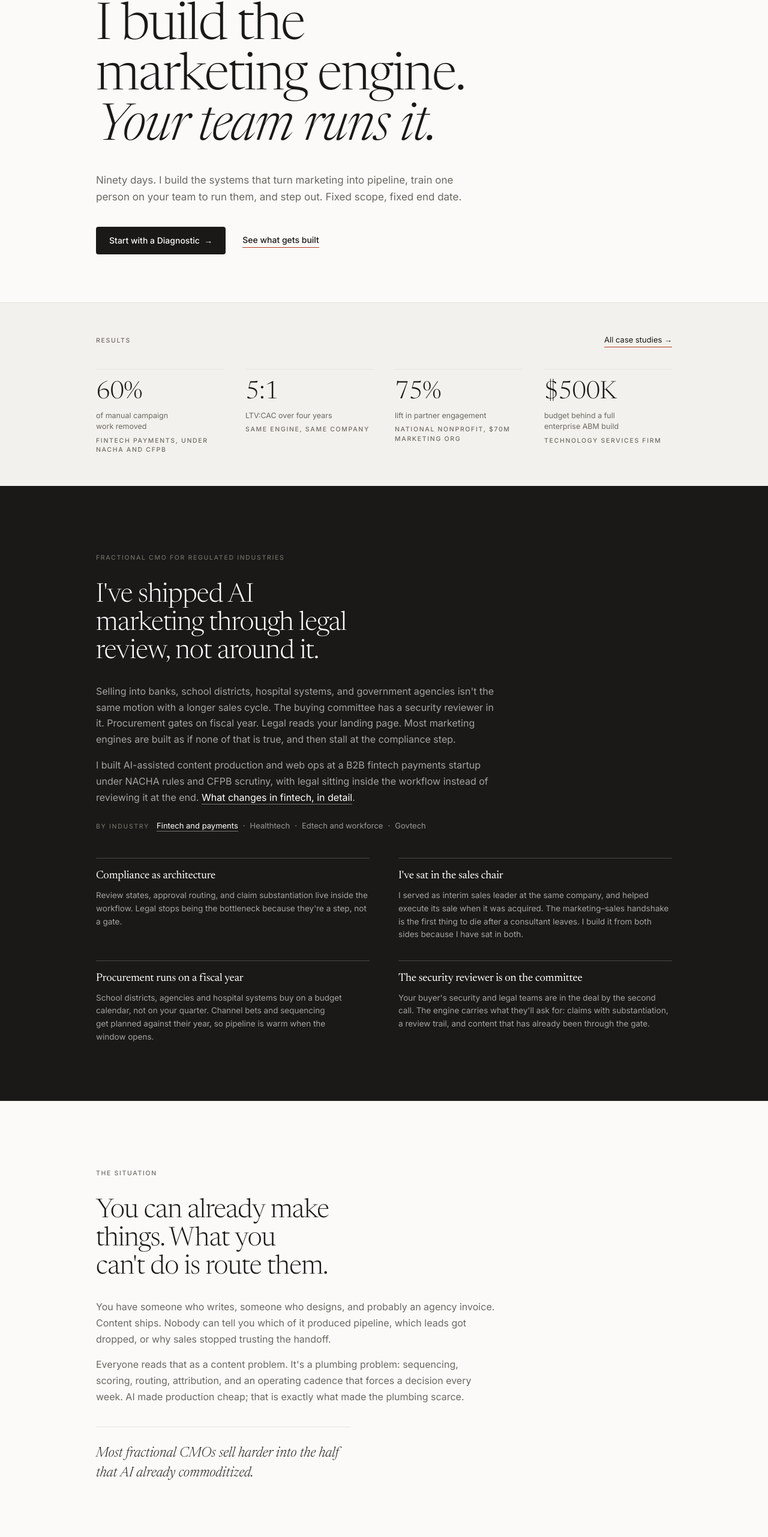
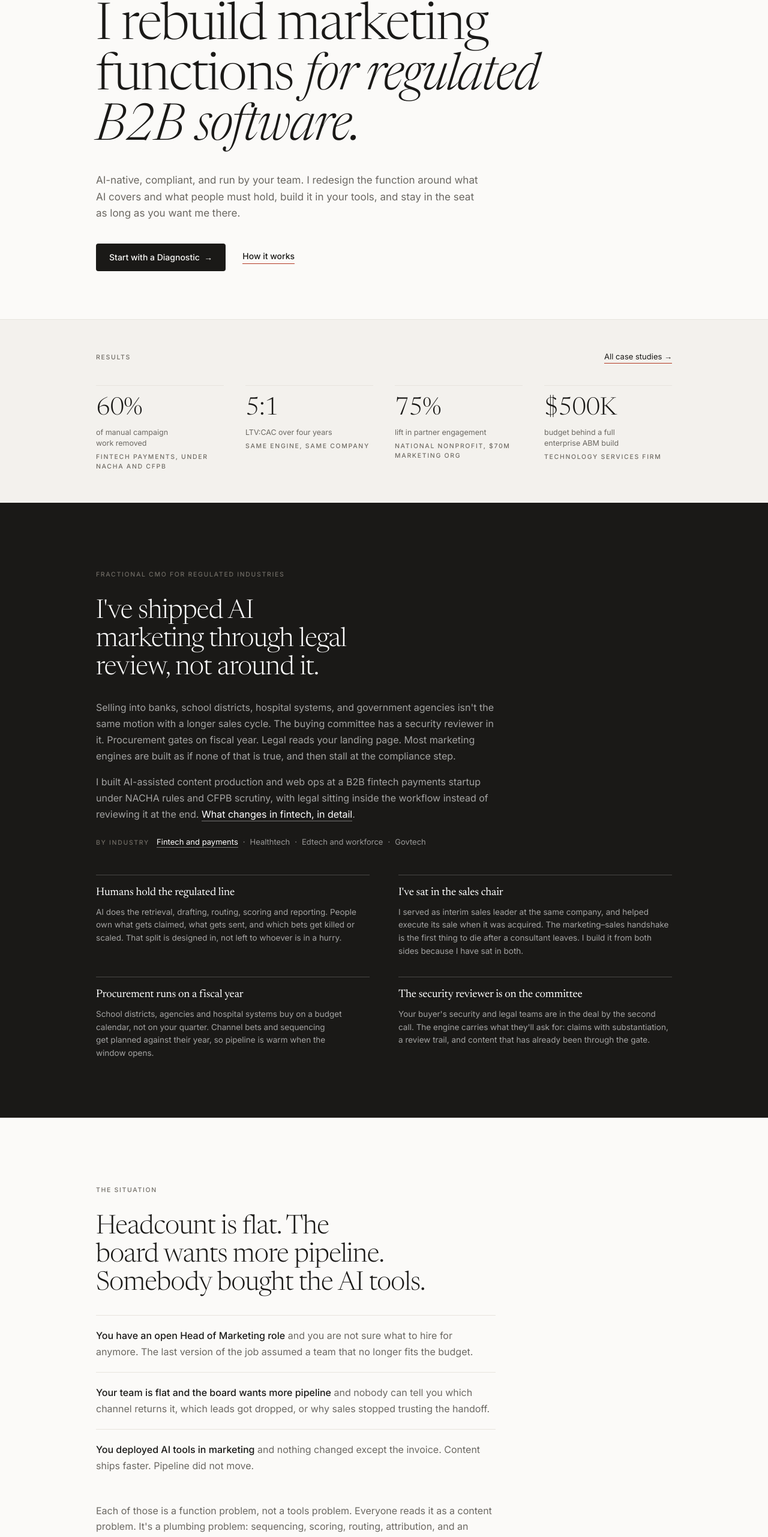
Before and after one commit to neelythomson/neelythomson-site, a Next.js app: page / in a window 1280 px wide. Shown: the part 208-2770 px from the top of the page at 60% size. Built offline with nearby package versions, Linux system fonts and the light colour scheme.

Commit message:
Reposition: homepage components (AI-native, compliant, run by your team)

```diff
--- a/src/components/About.tsx
+++ b/src/components/About.tsx
@@ -24,8 +24,9 @@ export default function About() {
             acquired.
           </p>
           <p className="mt-4 text-base leading-[1.68] text-muted">
-            Now I work independently, building marketing engines for B2B
-            software companies selling into regulated and institutional buyers.
+            Now I work independently, rebuilding marketing functions for B2B
+            software sold into regulated and institutional buyers: AI-native,
+            compliant, and run by the client&apos;s own team.
           </p>
         </div>
 
--- a/src/components/Engine.tsx
+++ b/src/components/Engine.tsx
@@ -20,6 +20,7 @@ const groups = [
       "Lead scoring and routing built into your CRM and marketing automation, with the data architecture underneath",
       "The marketing-to-sales SLA, one page, signed by both sides",
       "The AI production process: brief template, subject-matter-expert loop, prompt and template libraries, a written quality bar",
+      "The AI usage policy and approval gates: what AI may draft, what a person must sign, and the log that proves it",
       "Intake and capacity: one queue, every request scored on pipeline impact",
       "Lifecycle and nurture sequencing: logic, triggers, branching, timing",
     ],
@@ -54,7 +55,7 @@ export default function Engine() {
       <section id="engine" className="scroll-mt-20 border-t border-rule px-6 pt-24 pb-20 sm:px-10 sm:pt-28 sm:pb-24">
         <div className="mx-auto max-w-[960px]">
           <p className="label mb-8">
-            What gets built <span className="text-accent">· three layers</span>
+            How it works <span className="text-accent">· three layers</span>
           </p>
 
           <h2 className="display-sm mb-7 max-w-[22ch] text-[clamp(1.9rem,3.4vw,2.9rem)]">
--- a/src/components/Fit.tsx
+++ b/src/components/Fit.tsx
@@ -1,7 +1,7 @@
 const conditions = [
   {
-    t: "You want to own the engine",
-    b: "This is a build-and-leave engagement. At the end it belongs to your team, and I'm out. If what you need is someone to run marketing week to week, you need an operator, not me.",
+    t: "You want to own the function",
+    b: "At the end of the build it belongs to your team and runs under their hands. Whether I stay in the seat after that is your call, not a condition. If what you need is someone to run marketing week to week, you need an operator, not me.",
   },
   {
     t: "You can name your operator",
--- a/src/components/Header.tsx
+++ b/src/components/Header.tsx
@@ -3,7 +3,7 @@
 import { useEffect, useState } from "react";
 
 const navLinks = [
-  { label: "What I build", href: "/#engine" },
+  { label: "How it works", href: "/#engine" },
   { label: "Industries", href: "/#regulated" },
   { label: "Packages", href: "/#packages" },
   { label: "The 90 days", href: "/#ninety" },
--- a/src/components/Hero.tsx
+++ b/src/components/Hero.tsx
@@ -32,15 +32,16 @@ export default function Hero() {
         <div className="mx-auto max-w-[960px]">
           <p className="label mb-8">Fractional CMO · Regulated industries</p>
 
-          <h1 className="display mb-8 max-w-[15ch] text-[clamp(2.9rem,6.6vw,5.4rem)]">
-            I build the marketing engine.{" "}
-            <em className="font-light italic">Your team runs it.</em>
+          <h1 className="display mb-8 max-w-[16ch] text-[clamp(2.9rem,6.6vw,5.4rem)]">
+            I rebuild marketing functions{" "}
+            <em className="font-light italic">for regulated B2B software.</em>
           </h1>
 
           <p className="mb-9 max-w-[60ch] text-[17px] leading-[1.62] text-muted">
-            Ninety days. I build the systems that turn marketing into
-            pipeline, train one person on your team to run them, and step out.
-            Fixed scope, fixed end date.
+            AI-native, compliant, and run by your team. I redesign the
+            function around what AI covers and what people must hold, build
+            it in your tools, and stay in the seat as long as you want me
+            there.
           </p>
 
           <div className="flex flex-wrap items-center gap-x-7 gap-y-4">
@@ -54,7 +55,7 @@ export default function Hero() {
               href="#engine"
               className="border-b border-accent pb-0.5 text-sm font-medium text-ink transition-colors hover:text-accent"
             >
-              See what gets built
+              How it works
             </a>
           </div>
         </div>
--- a/src/components/Keeps.tsx
+++ b/src/components/Keeps.tsx
@@ -42,6 +42,7 @@ const artifacts = [
       "Lifecycle sequences: logic, triggers, branching, timing",
       "Lead scoring model with thresholds",
       "Routing rules and CRM field architecture",
+      "The AI usage policy and approval routing",
       "The intake queue and its scoring rules",
       "The marketing–sales SLA, agreed by both sides",
     ],
--- a/src/components/Packages.tsx
+++ b/src/components/Packages.tsx
@@ -10,7 +10,7 @@ const packages = [
       "Stack, process, and funnel audit, by business unit",
       "Interviews with you, marketing, sales, and the business owners",
       "The last ninety days of marketing requests, classified",
-      "A findings document, ranked by impact on pipeline",
+      "A findings document: what AI should cover, what stays human, what the function costs against today, ranked by impact on pipeline",
       "A board one-pager",
       "A scoped, priced proposal for the build",
     ],
@@ -29,11 +29,11 @@ const packages = [
       "Everything under What you keep, as working files",
       "Four weeks of support after handoff",
     ],
-    note: "Fixed scope and a fixed end date, agreed in writing before anything starts.",
+    note: "Fixed scope and a fixed end date for the build, agreed in writing. What happens after it is yours to decide.",
   },
   {
     n: "03",
-    stage: "After, or instead",
+    stage: "What most people keep",
     name: "The Advisory Seat",
     figure: "Monthly",
     terms: "Scoped per client",
--- a/src/components/Phases.tsx
+++ b/src/components/Phases.tsx
@@ -2,7 +2,7 @@ const phases = [
   {
     name: "Diagnose",
     weeks: "Weeks 1–2",
-    body: "The audit: your stack, the funnel and unit economics by business unit, the last ninety days of marketing requests, and up to eight interviews. You get a findings document, a board one-pager, and a priced proposal for the build. Your operator gets named here, or the role gets scoped if you don't have one yet.",
+    body: "The audit: your stack, the funnel and unit economics by business unit, the last ninety days of marketing requests, and up to eight interviews. You get a findings document, a first answer to what AI should cover and what stays human, a board one-pager, and a priced proposal for the build. Your operator gets named here, or the role gets scoped if you don't have one yet.",
     you: "Your side: about 6 hrs of interviews, plus system access",
   },
   {
--- a/src/components/Regulated.tsx
+++ b/src/components/Regulated.tsx
@@ -1,7 +1,7 @@
 const points = [
   {
-    t: "Compliance as architecture",
-    b: "Review states, approval routing, and claim substantiation live inside the workflow. Legal stops being the bottleneck because they're a step, not a gate.",
+    t: "Humans hold the regulated line",
+    b: "AI does the retrieval, drafting, routing, scoring and reporting. People own what gets claimed, what gets sent, and which bets get killed or scaled. That split is designed in, not left to whoever is in a hurry.",
   },
   {
     t: "I've sat in the sales chair",
--- a/src/components/Situation.tsx
+++ b/src/components/Situation.tsx
@@ -1,3 +1,18 @@
+const situations = [
+  {
+    t: "You have an open Head of Marketing role",
+    b: "and you are not sure what to hire for anymore. The last version of the job assumed a team that no longer fits the budget.",
+  },
+  {
+    t: "Your team is flat and the board wants more pipeline",
+    b: "and nobody can tell you which channel returns it, which leads got dropped, or why sales stopped trusting the handoff.",
+  },
+  {
+    t: "You deployed AI tools in marketing",
+    b: "and nothing changed except the invoice. Content ships faster. Pipeline did not move.",
+  },
+];
+
 export default function Situation() {
   return (
     <section className="border-t border-rule px-6 pt-24 pb-20 sm:px-10 sm:pt-28 sm:pb-24">
@@ -5,20 +20,30 @@ export default function Situation() {
         <p className="label mb-8">The situation</p>
 
         <h2 className="display-sm mb-7 max-w-[22ch] text-[clamp(1.9rem,3.4vw,2.9rem)]">
-          You can already make things. What you can&apos;t do is route them.
+          Headcount is flat. The board wants more pipeline. Somebody bought
+          the AI tools.
         </h2>
 
-        <p className="measure text-base leading-[1.68] text-muted">
-          You have someone who writes, someone who designs, and probably an
-          agency invoice. Content ships. Nobody can tell you which of it
-          produced pipeline, which leads got dropped, or why sales stopped
-          trusting the handoff.
-        </p>
-        <p className="measure mt-4 text-base leading-[1.68] text-muted">
-          Everyone reads that as a content problem. It&apos;s a plumbing
-          problem: sequencing, scoring, routing, attribution, and an operating
-          cadence that forces a decision every week. AI made production cheap;
-          that is exactly what made the plumbing scarce.
+        <div className="measure">
+          {situations.map((s, i) => (
+            <div
+              key={s.t}
+              className={`py-5 ${i === 0 ? "border-t border-rule" : "border-t border-rule"}`}
+            >
+              <p className="text-base leading-[1.68] text-ink">
+                <span className="font-medium">{s.t}</span>{" "}
+                <span className="text-muted">{s.b}</span>
+              </p>
+            </div>
+          ))}
+        </div>
+
+        <p className="measure mt-7 text-base leading-[1.68] text-muted">
+          Each of those is a function problem, not a tools problem. Everyone
+          reads it as a content problem. It&apos;s a plumbing problem:
+          sequencing, scoring, routing, attribution, and an operating cadence
+          that forces a decision every week. AI made production cheap; that is
+          exactly what made the plumbing scarce.
         </p>
 
         <p
--- a/src/components/WhoIWorkWith.tsx
+++ b/src/components/WhoIWorkWith.tsx
@@ -12,7 +12,7 @@ const audiences = [
   {
     n: "03",
     t: "Companies between marketing leaders",
-    b: "Your last marketing lead left, or the role was never filled, and a full-time hire is a decision you're not ready to make this quarter. You get the strategy and the systems, someone on your team runs them, and there's a seat you can keep if you want a hand on the wheel.",
+    b: "Your last marketing lead left, or the role was never filled, and a full-time hire is a decision you're not ready to make this quarter. You get the strategy and the systems, someone on your team runs them, and there's a seat you can keep if you want a hand on the wheel. The Diagnostic tells you what the role should be before you post it.",
   },
 ];
 
```
Also changed, not shown: src/components/Compliant.tsx (added, +54 -0 lines).
